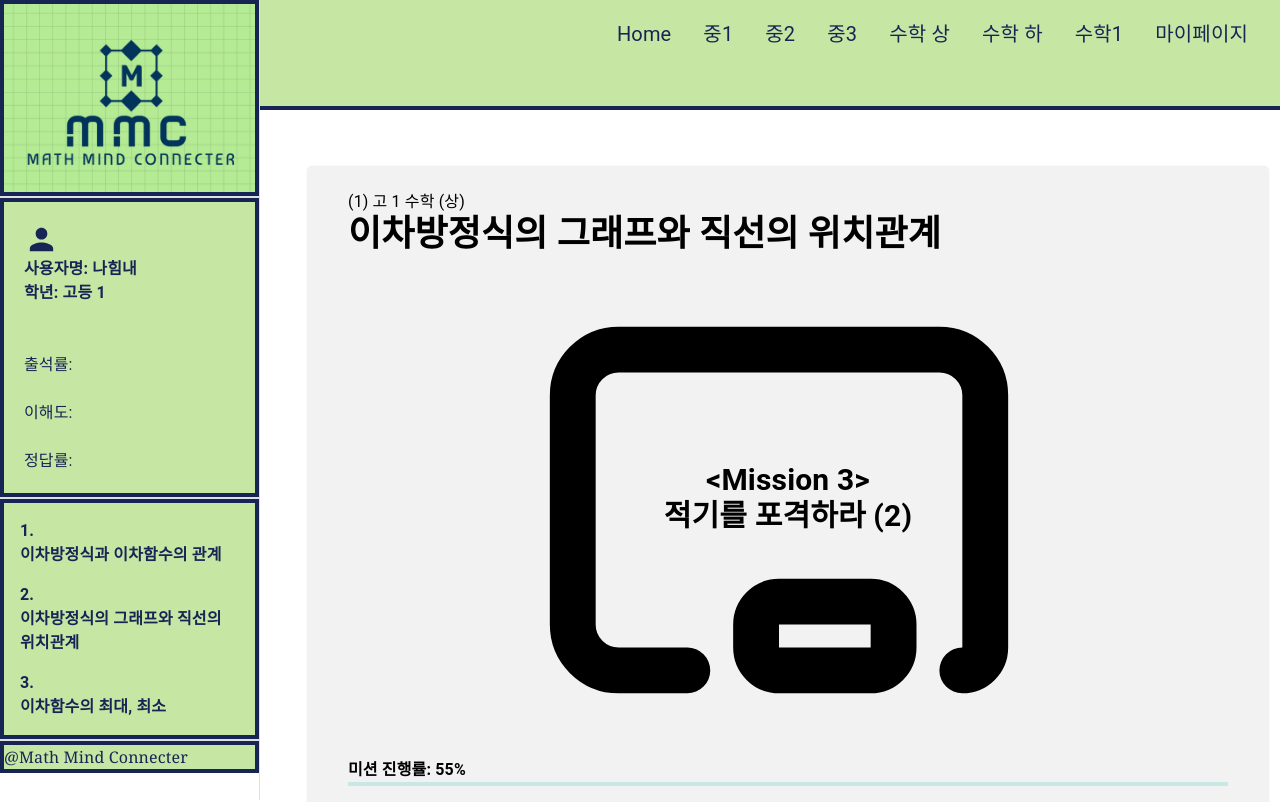
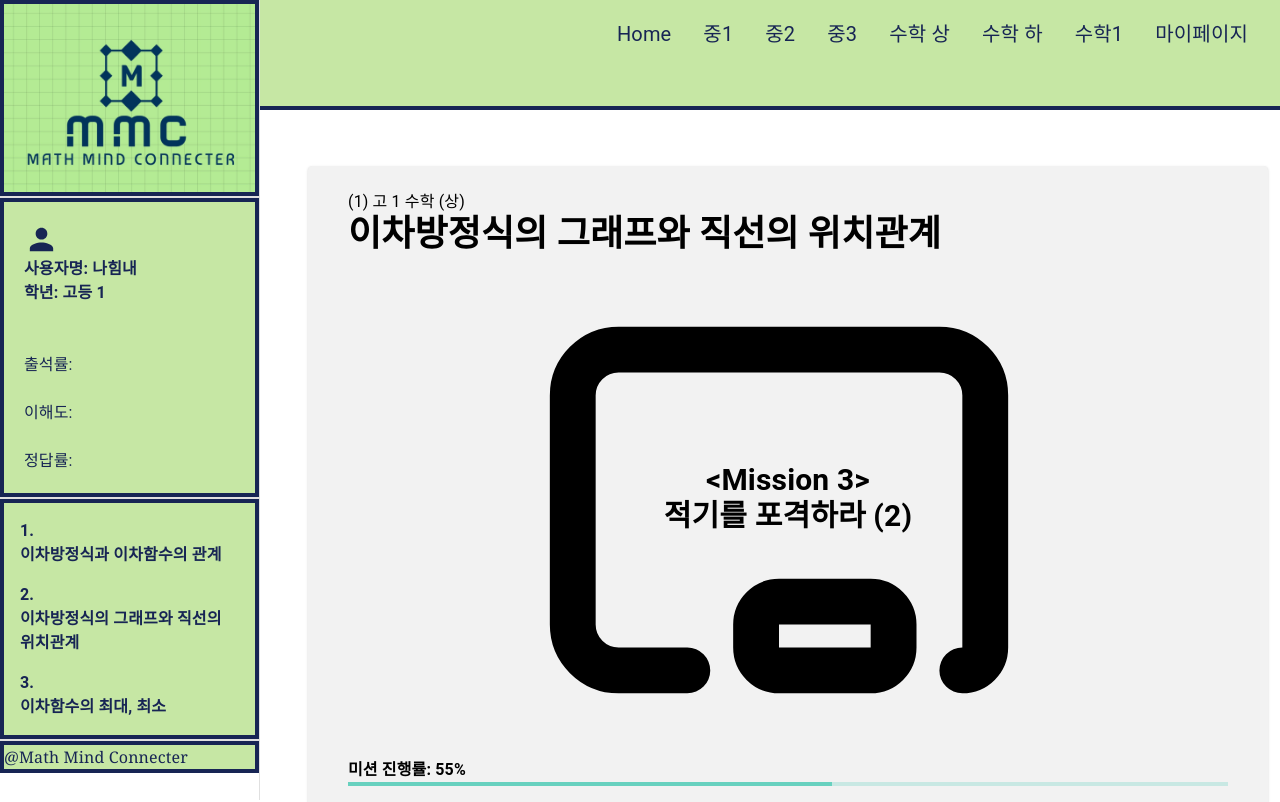
Before and after one commit to sunkim1017/mmc, a Next.js app: page /mathH/second/M3/one in a window 1280 px wide. Shown: the top 802 px of the page. Built offline with nearby package versions, Linux system fonts and the light colour scheme.

Commit message:
퍼센트

```diff
--- a/src/component/two/TW6.tsx
+++ b/src/component/two/TW6.tsx
@@ -33,7 +33,7 @@ export default function TW2() {
 
     <footer className="text-black mt-4">
     <p className="font-bold">미션 진행률: 55%</p>
-    <ProgressBar value={0} />
+    <ProgressBar value={55} />
       <div className="flex justify-between">
         <TiArrowBack className="cursor-pointer"   size={100} onClick={() => router.push('/mathH/second/M2/two')} />
         <TiArrowForward  className="cursor-pointer"  size={100} onClick={() => router.push('/mathH/second/M3/two')} />
```
